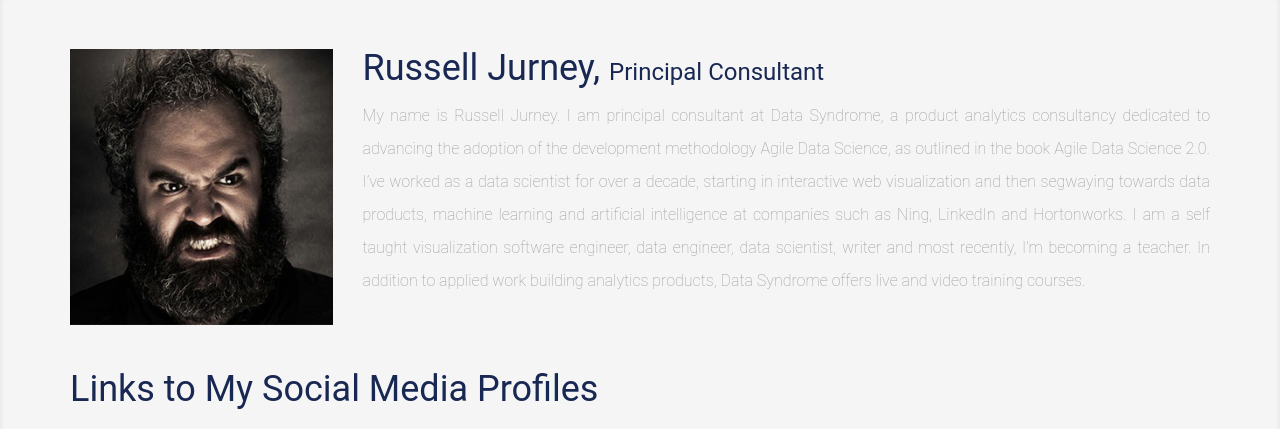
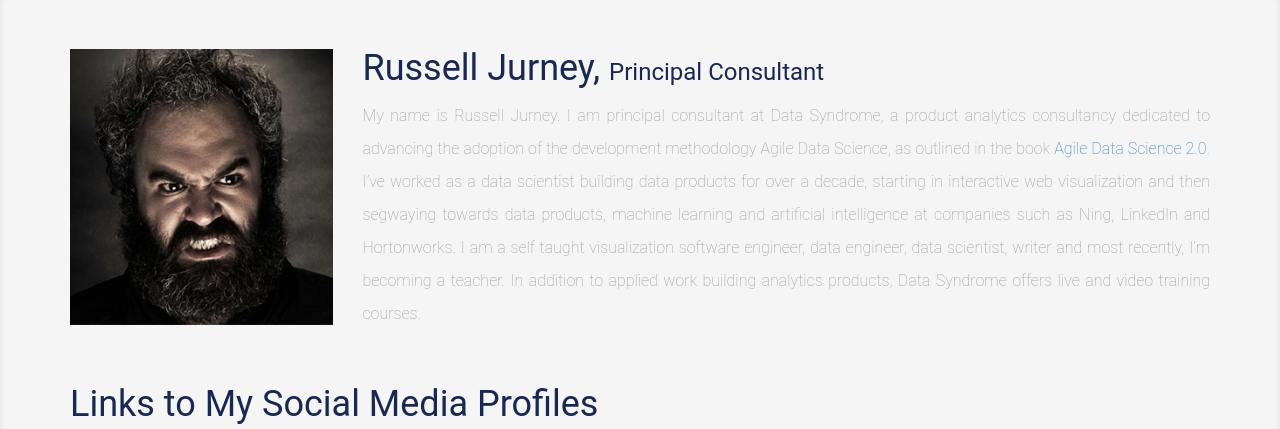
Before and after one commit to screenflow6/rjurney.github.io, a plain HTML site: page people.html in a window 1280 px wide. Shown: the part 91-520 px from the top of the page. Drawn offline with Linux system fonts and the light colour scheme.

Commit message:
Added link to book

```diff
--- a/people.html
+++ b/people.html
@@ -74,7 +74,8 @@
                             	<h3>Russell Jurney, <span>Principal Consultant</span></h3>
                                 <p>My name is Russell Jurney. I am principal consultant at Data Syndrome, a product analytics
                                     consultancy dedicated to advancing the adoption of the development methodology Agile Data Science,
-                                    as outlined in the book Agile Data Science 2.0. I’ve worked as a data scientist for over a decade,
+                                    as outlined in the book <a href="/book.html">Agile Data Science 2.0</a>. I’ve worked
+                                    as a data scientist building data products for over a decade,
                                     starting in interactive web visualization and then segwaying towards data products, machine learning
                                     and artificial intelligence at companies such as Ning, LinkedIn and Hortonworks. I am a self taught
                                     visualization software engineer, data engineer, data scientist, writer and most recently,
```
